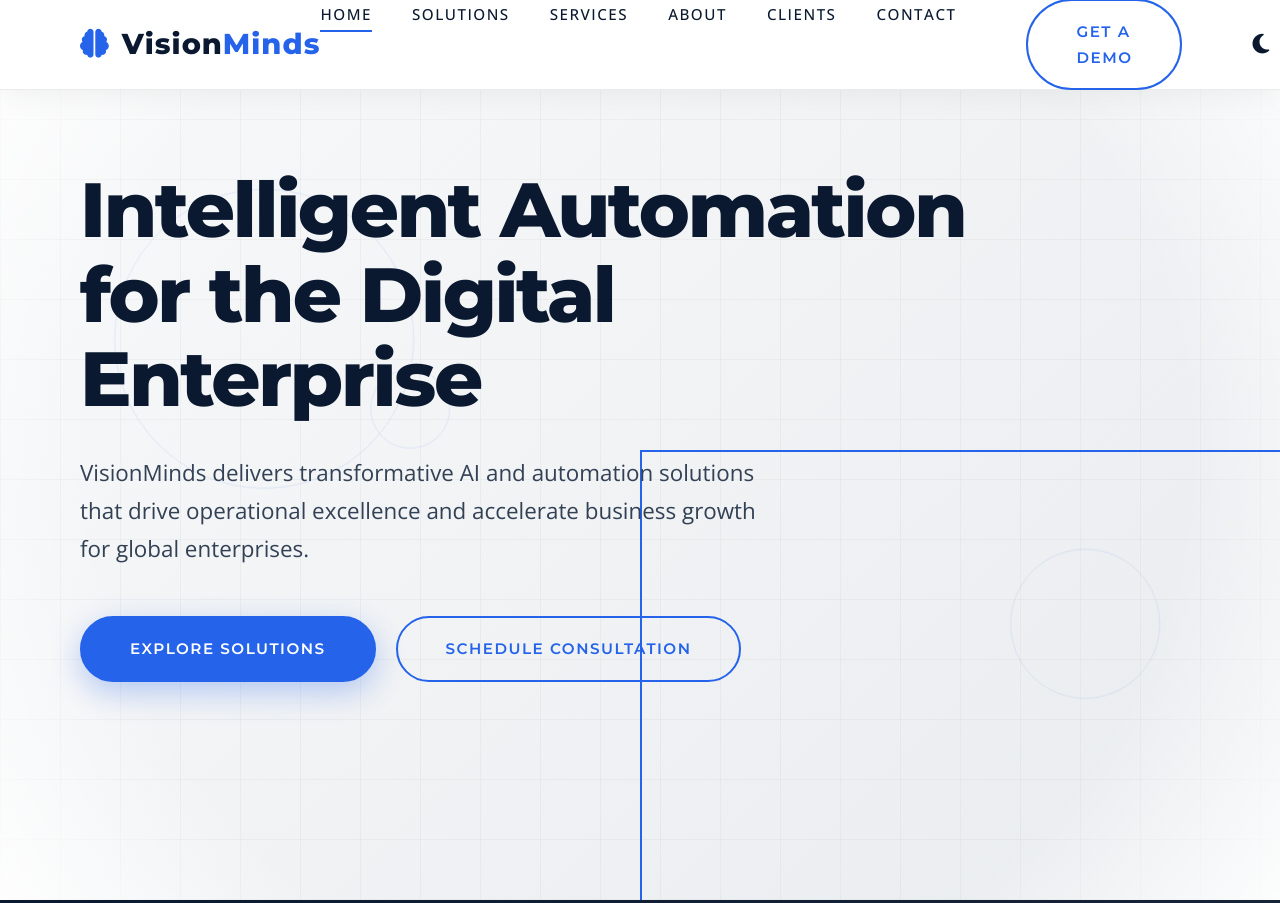
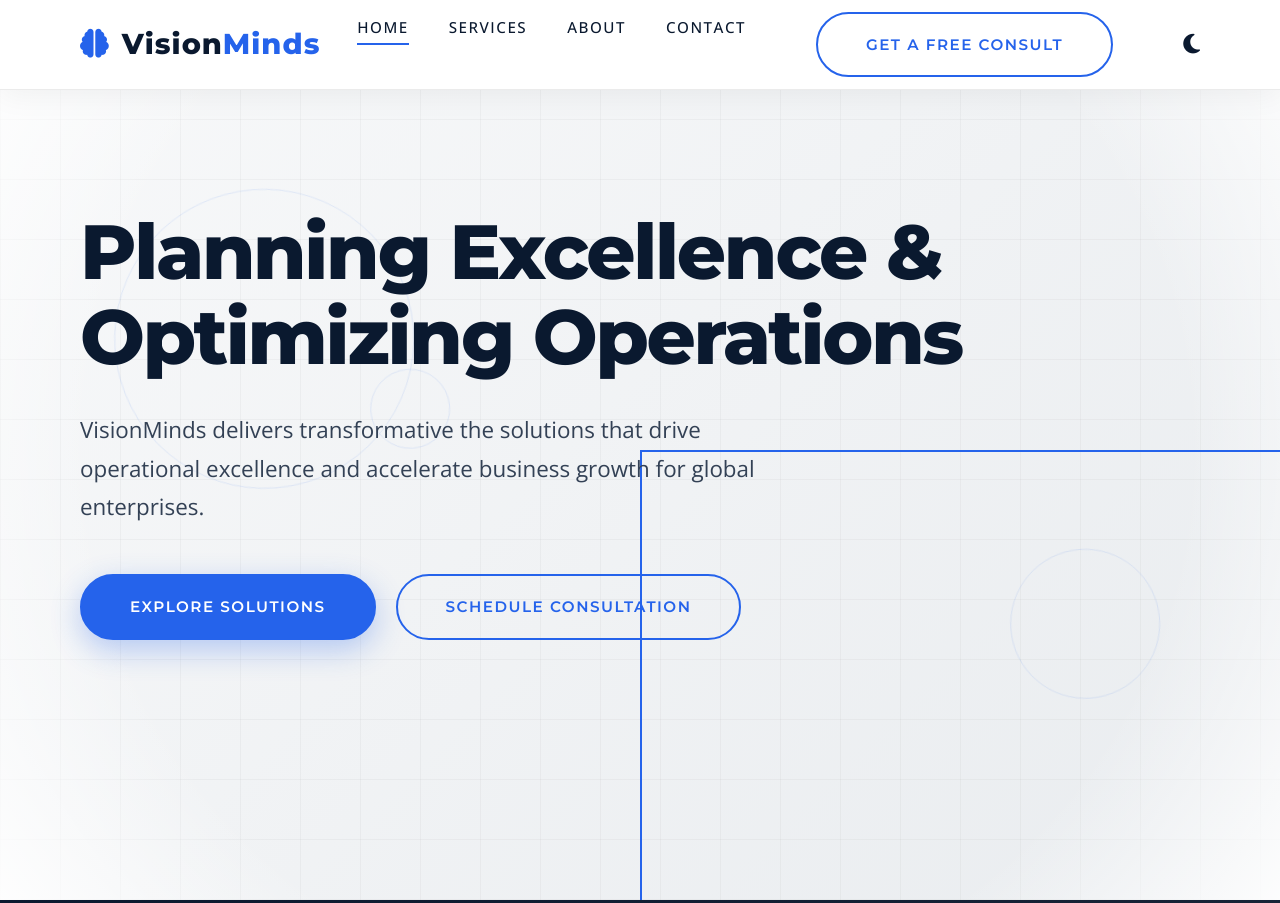
Before and after one commit to GITBoy-from-mars/visionMinds_solution, a plain HTML site: page index.html in a window 1280 px wide. Shown: the top 903 px of the page. Drawn offline with nearby package versions, Linux system fonts and the light colour scheme.

Commit message:
index.html

```diff
--- a/index.html
+++ b/index.html
@@ -3,7 +3,7 @@
 <head>
     <meta charset="UTF-8">
     <meta name="viewport" content="width=device-width, initial-scale=1.0">
-    <title>VisionMinds Solution | Enterprise Automation & AI Solutions</title>
+    <title>VisionMinds Solution | Planning Excellence Optimizing Operations</title>
     <link rel="stylesheet" href="https://cdnjs.cloudflare.com/ajax/libs/font-awesome/6.4.0/css/all.min.css">
     <link href="https://fonts.googleapis.com/css2?family=Montserrat:wght@300;400;500;600;700;800;900&family=Open+Sans:wght@300;400;500;600;700&display=swap" rel="stylesheet">
     <style>
@@ -1629,12 +1629,12 @@
             <nav>
                 <ul>
                     <li><a href="#home" class="active">Home</a></li>
-                    <li><a href="#solutions">Solutions</a></li>
+<!--                     <li><a href="#solutions">Solutions</a></li> -->
                     <li><a href="#services">Services</a></li>
                     <li><a href="#about">About</a></li>
-                    <li><a href="#testimonials">Clients</a></li>
+<!--                     <li><a href="#testimonials">Clients</a></li> -->
                     <li><a href="#contact">Contact</a></li>
-                    <li class="nav-cta"><a href="#contact" class="btn">Get a Demo</a></li>
+                    <li class="nav-cta"><a href="#contact" class="btn">Get a Free Consult</a></li>
                     <li class="theme-toggle">
                         <div class="theme-icon">
                             <i class="fas fa-moon"></i>
@@ -1658,8 +1658,8 @@
         </div>
         <div class="container">
             <div class="hero-content fade-in">
-                <h1>Intelligent Automation for the Digital Enterprise</h1>
-                <p>VisionMinds delivers transformative AI and automation solutions that drive operational excellence and accelerate business growth for global enterprises.</p>
+                <h1>Planning Excellence & Optimizing Operations</h1>
+                <p>VisionMinds delivers transformative the solutions that drive operational excellence and accelerate business growth for global enterprises.</p>
                 <div class="hero-btns">
                     <a href="#solutions" class="btn btn-accent">Explore Solutions</a>
                     <a href="#contact" class="btn">Schedule Consultation</a>
```
